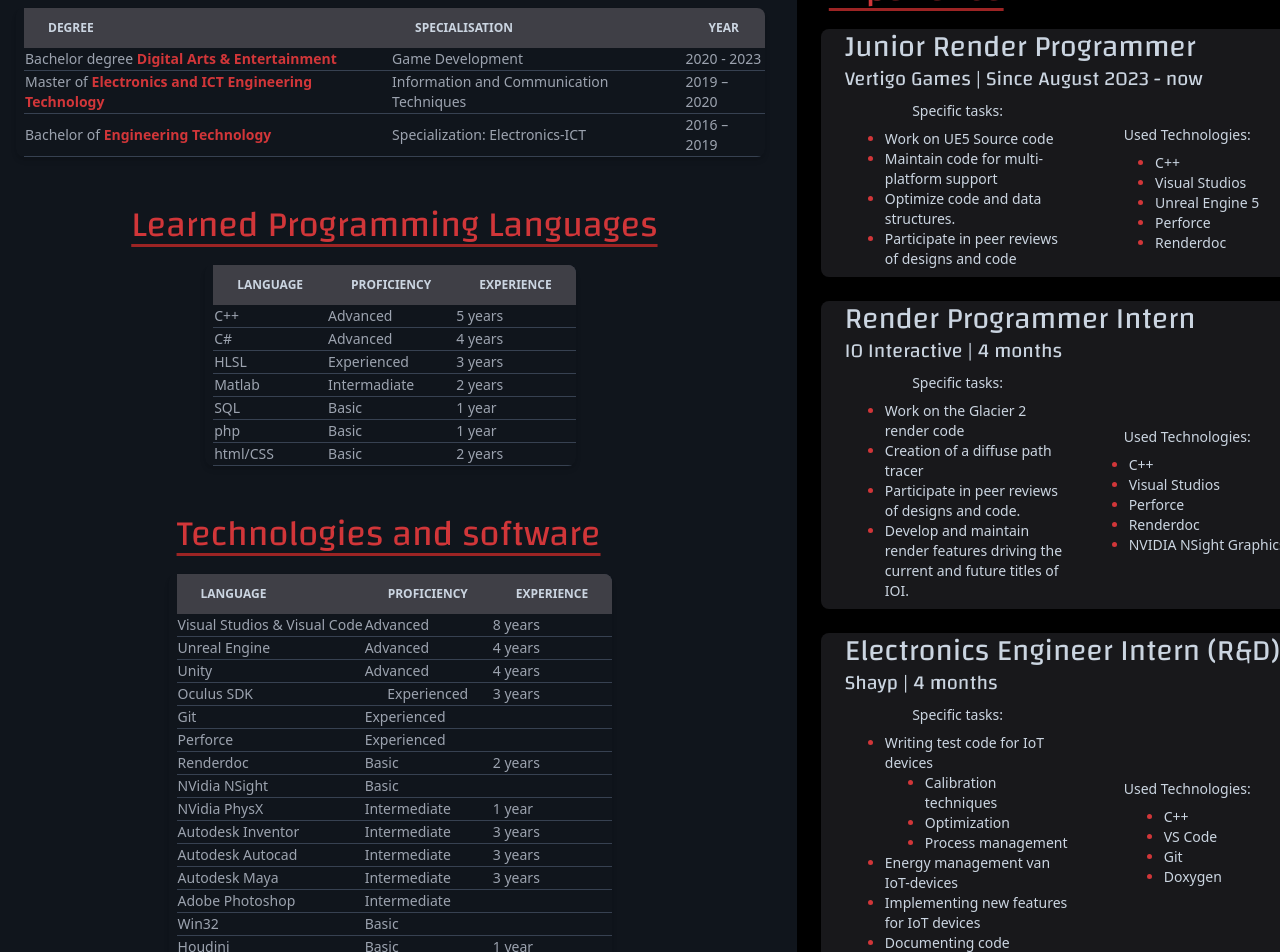
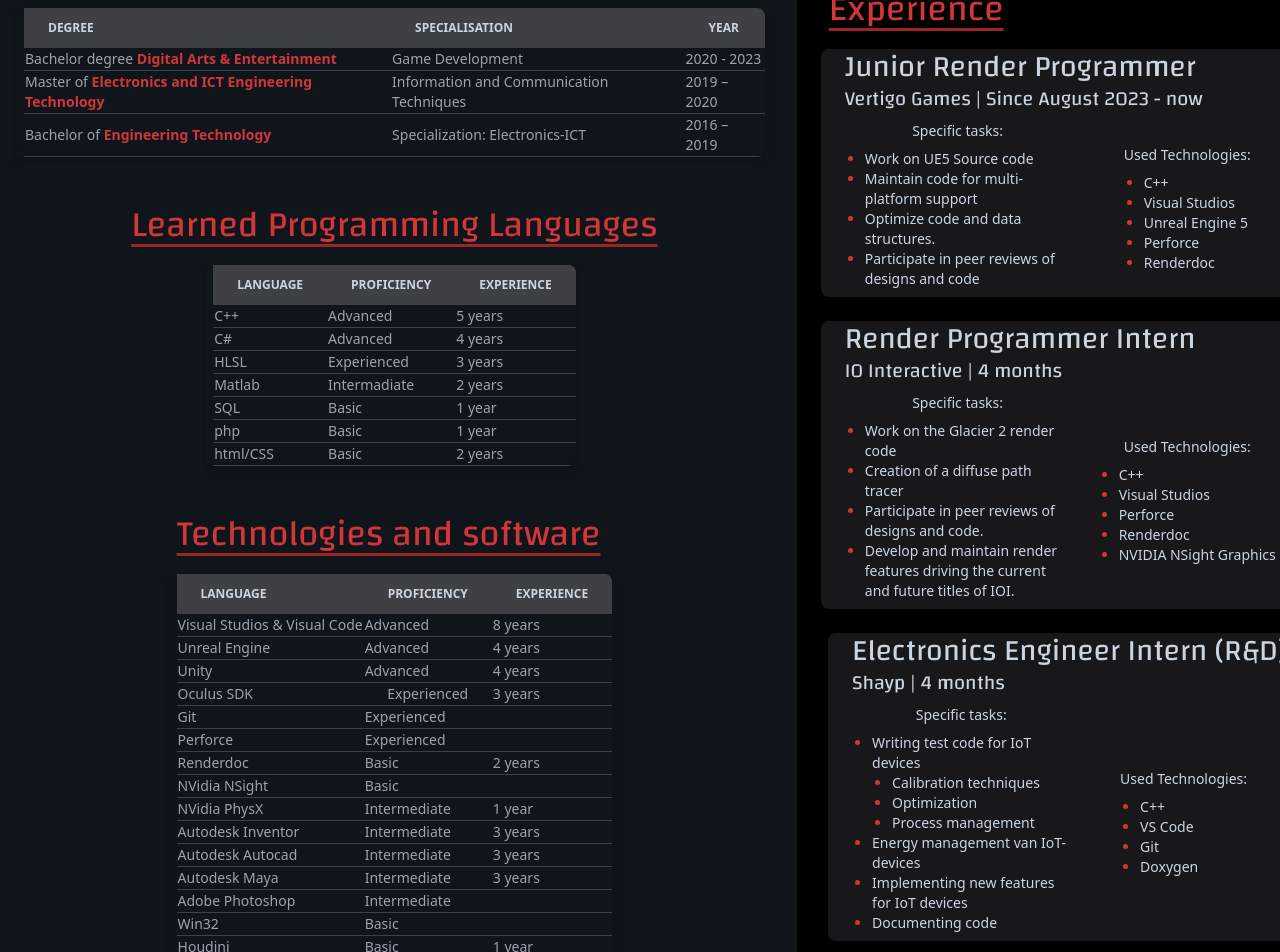
Before and after one commit to gillianassi/Portfolio, a Svelte app: page /about in a window 1280 px wide. Shown: the part 940-1892 px from the top of the page. Built offline with nearby package versions, Linux system fonts and the light colour scheme.

Commit message:
add widescreen support for about page
+ fix minor alignment on about page

```diff
--- a/src/Routes/about.svelte
+++ b/src/Routes/about.svelte
@@ -22,10 +22,10 @@
     >
       <div class="flex w-full min-h-screen justify-center items-center pt-20 ">
         <div
-          class="bg-gLightPrimaryColor w-screen shadow-lg">
+          class="flex bg-gLightPrimaryColor w-screen shadow-lg justify-center">
           <div class="flex flex-col w-full items-center space-y-6 p-2  shadow-lg
-          md:flex-row md:space-x-6 ms:space-y-0 ">
-            <div class="flex w-1/2 justify-center">
+          md:flex-row md:space-x-6 ms:space-y-0 max-w-[2160px]">
+            <div class="flex w-1/2 justify-center ">
               <img src="https://ik.imagekit.io/gillianassi/ProfilePicture_K4y6avmEt.jpg?ik-sdk-version=javascript-1.4.3&updatedAt=1651757031924"
               alt="Profile" class="profileImage rounded-lg shadow-xl"/>
             </div>
@@ -85,9 +85,9 @@
     </div>
   </div>
 
-  <div class="bg-gBackgroundColor h-flex">
+  <div class="bg-gBackgroundColor h-flex flex justify-center">
     <section id="MoreInfo">
-    <div class="grid-container text-gLightPrimaryColor pt-10  ">
+    <div class="grid-container text-gLightPrimaryColor pt-10  max-w-[2160px]">
       <div class="">
         <div id="Education" class="pt-10  ">
           <h1 class="title">Education</h1>
@@ -357,7 +357,7 @@
           <div class="grid-container-centered">
             <div class="text-sm text-slate-300">
               <p class="">Specific tasks:</p>
-              <ul class="list-disc marker:text-gPrimaryColor pl-10 pt-2 pb-2 text-slate-300">
+              <ul class="list-disc marker:text-gPrimaryColor pl-5 pt-2 pb-2 text-slate-300">
                 <li>Work on UE5 Source code</li>
                 <li>Maintain code for multi-platform support</li>
                 <li>Optimize code and data structures.</li>
@@ -367,7 +367,7 @@
             <div>
               <div class="text-sm pl-2 text-slate-300">
                 <p class="">Used Technologies:</p>
-                <ul class="list-disc marker:text-gPrimaryColor pl-10 pt-2">
+                <ul class="list-disc marker:text-gPrimaryColor pl-5 pt-2">
                   <li>C++</li>
                   <li>Visual Studios</li>
                   <li>Unreal Engine 5</li>
@@ -385,7 +385,7 @@
           <div class="grid-container-centered">
             <div class="text-sm text-slate-300">
               <p class="">Specific tasks:</p>
-              <ul class="list-disc marker:text-gPrimaryColor pl-10 pt-2 pb-2">
+              <ul class="list-disc marker:text-gPrimaryColor pl-5 pt-2 pb-2">
                 <li>Work on the Glacier 2 render code</li>
                 <li>Creation of a diffuse path tracer</li>
                 <li>Participate in peer reviews of designs and code.</li>
@@ -395,7 +395,7 @@
             <div>
               <div class="text-sm pl-2 text-slate-300">
                 <p class="">Used Technologies:</p>
-                <ul class="list-disc marker:text-gPrimaryColor pl-10 pt-2">
+                <ul class="list-disc marker:text-gPrimaryColor pl-5 pt-2">
                   <li>C++</li>
                   <li>Visual Studios</li>
                   <li>Perforce</li>
@@ -413,9 +413,9 @@
           <div class="grid-container-centered">
             <div class="text-sm text-slate-300">
               <p class="">Specific tasks:</p>
-              <ul class="list-disc marker:text-gPrimaryColor pl-10 pt-2 pb-2">
+              <ul class="list-disc marker:text-gPrimaryColor pl-5 pt-2 pb-2">
                 <li>Writing test code for IoT devices</li>
-                <ul class="list-disc marker:text-gPrimaryColor pl-10">
+                <ul class="list-disc marker:text-gPrimaryColor pl-5">
                   <li>Calibration techniques</li>
                   <li>Optimization</li>
                   <li>Process management</li>
@@ -428,7 +428,7 @@
             <div>
               <div class="text-sm pl-2 text-slate-300">
                 <p class="">Used Technologies:</p>
-                <ul class="list-disc marker:text-gPrimaryColor pl-10 pt-2">
+                <ul class="list-disc marker:text-gPrimaryColor pl-5 pt-2">
                   <li>C++</li>
                   <li>VS Code</li>
                   <li>Git</li>
```
